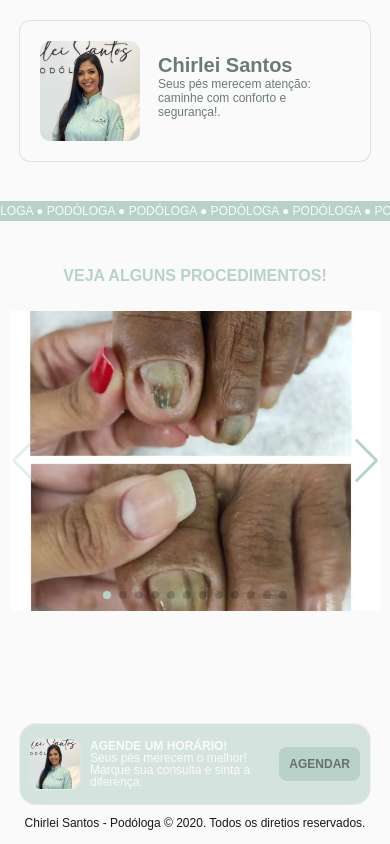
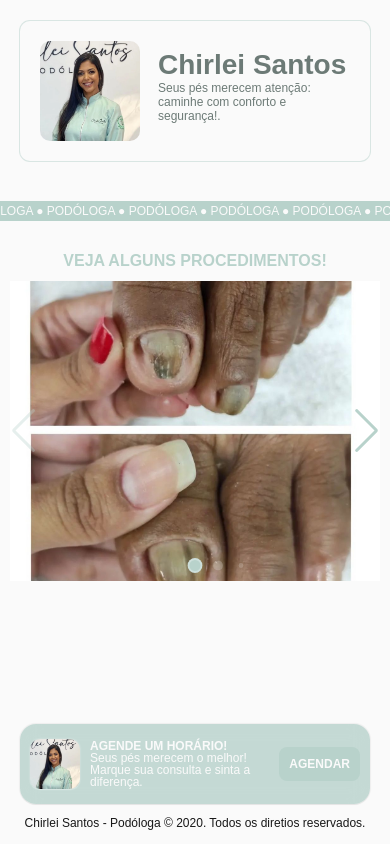
Before and after one commit to DevGabriel0402/chirlei-podologa, a plain HTML site: page index.html in a window 390 px wide. Drawn offline with nearby package versions, Linux system fonts and the light colour scheme.

Commit message:
Atualizando os tamanhos no css

```diff
--- a/index.js
+++ b/index.js
@@ -22,7 +22,7 @@ if (innerWidth >= 400) {
         // spaceBetween: 10,
         pagination: {
             el: ".swiper-pagination",
-            clickable: true,
+            dynamicBullets: true,
         },
         navigation: {
             nextEl: ".swiper-button-next",
@@ -36,7 +36,7 @@ if (innerWidth >= 400) {
         centeredSlides: true,
         pagination: {
             el: ".swiper-pagination",
-            clickable: true,
+            dynamicBullets: true,
         },
         navigation: {
             nextEl: ".swiper-button-next",
@@ -77,12 +77,12 @@ document.getElementById('submit').addEventListener('click', () => {
 
 
     const mensagem = `
-    Olá Chirlei tudo bem? Meu nome é ${nome} e estou entrando em contato para marcar uma consulta:
+Olá Chirlei tudo bem? Meu nome é ${nome} e estou entrando em contato para marcar uma consulta:
 
-    *Procedimento:* ${tipoEvento}
-    *Observação:* ${texto}
+*Procedimento:* ${tipoEvento}
+*Observação:* ${texto}
 
-    Aguardando sua resposta.`
+Aguardando sua resposta.`
 
     const uri = encodeURIComponent(mensagem)
 
@@ -91,7 +91,7 @@ document.getElementById('submit').addEventListener('click', () => {
     const url = `https://wa.me/55${contato}?text=${uri}`
 
     if (nome === "" || tipoEvento === "nenhum") {
-        alert(`Verifique se foi informado: nome, email e tipo do evento!`)
+        alert(`Verifique se foi informado: nome e o tipo de procedimento!`)
         return
     } else {
         window.open(url, `_blank`)
--- a/responsividade.css
+++ b/responsividade.css
@@ -22,7 +22,7 @@
     }
 
     .perfil-info .name-title {
-        font-size: 20px;
+        font-size: 28px;
     }
 
     .perfil-info .description {
@@ -57,6 +57,10 @@
     .card {
         max-width: 100%;
     }
+
+    .swiper {
+        margin-bottom: 80px;
+    }
 }
 
 @media (max-width: 350px) {}
--- a/style.css
+++ b/style.css
@@ -82,7 +82,7 @@ body {
     width: 90%;
     max-width: 450px;
     border-radius: 10px;
-    color: #657470;
+    color: #fafafa;
     text-align: center;
     backdrop-filter: blur(10px);
     animation: enterCard .5s forwards;
@@ -139,7 +139,7 @@ body {
     width: 10px;
     height: 10px;
     float: right;
-    color: #181818 !important;
+    color: #fafafa !important;
     font-size: 24px;
     cursor: pointer !important;
 }
@@ -153,7 +153,7 @@ body {
     align-items: center;
     justify-content: space-between;
     gap: 20px;
-    background-color: #B8D2CB90;
+    background-color: #b8d2cbce;
     padding: 10px;
     bottom: 40px;
     border-radius: 16px;
@@ -198,7 +198,7 @@ body {
 
 .card-contrate button {
     padding: 10px;
-    color: #65726e;
+    color: #fafafa;
     background-color: #B8D2CB;
     border: none;
     border-radius: 8px;
@@ -258,6 +258,7 @@ body {
 
 .perfil-info .name-title {
     color: #6c7a76;
+    font-size: 42px;
 }
 
 .perfil-info .description {
@@ -315,7 +316,7 @@ body {
     align-items: center;
     justify-content: center;
     gap: 14px;
-    padding-block: 20px;
+    padding-block: 5px;
     animation: fadeInDown 3s forwards;
 
 }
@@ -371,6 +372,14 @@ body {
     color: #B8D2CB !important;
 }
 
+.swiper-pagination-bullet {
+    border: 2px solid #fafafa50;
+    width: 15px !important;
+    height: 15px !important;
+    background: #fafafa !important;
+
+}
+
 .swiper-pagination-bullet-active {
     background: #B8D2CB !important;
 
```
